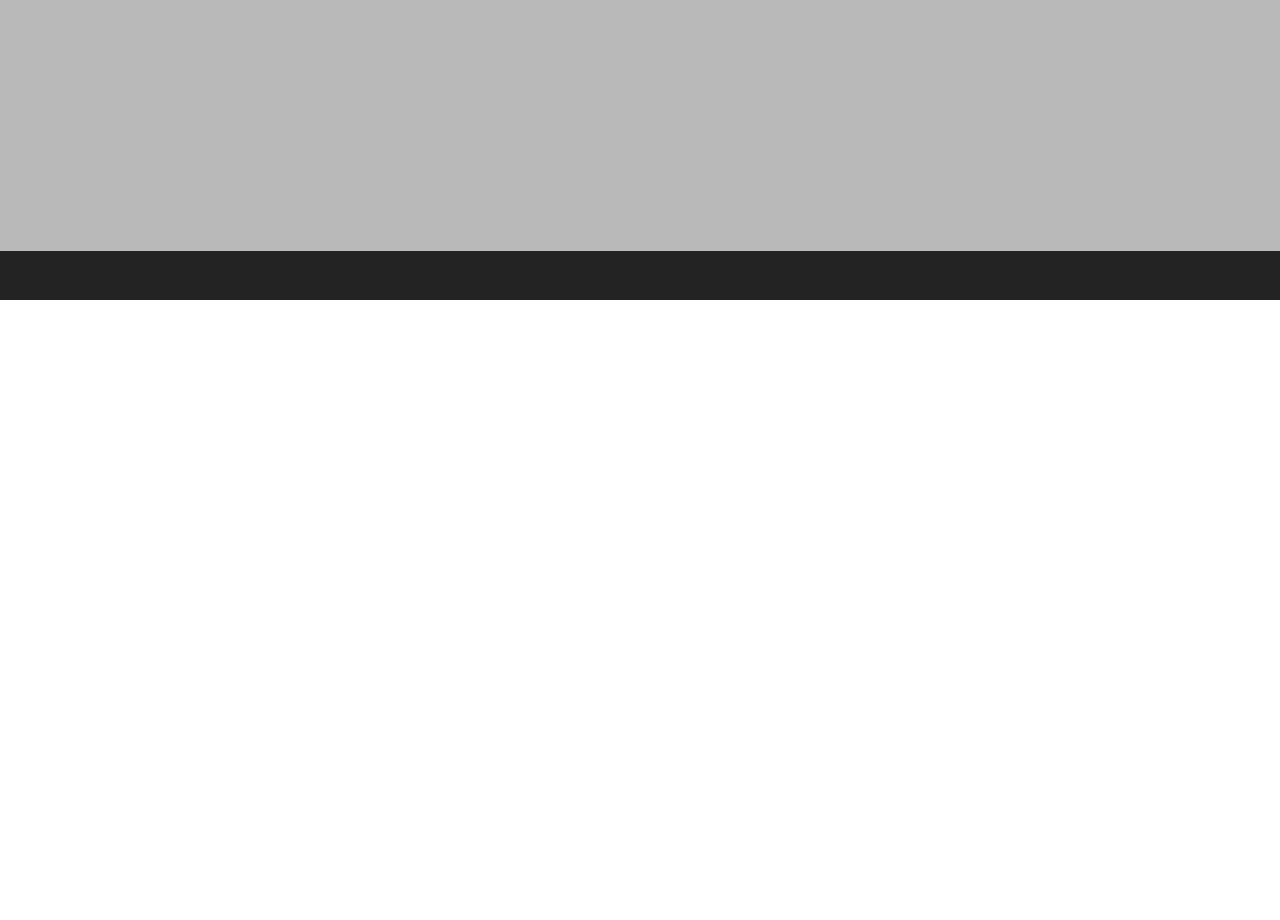
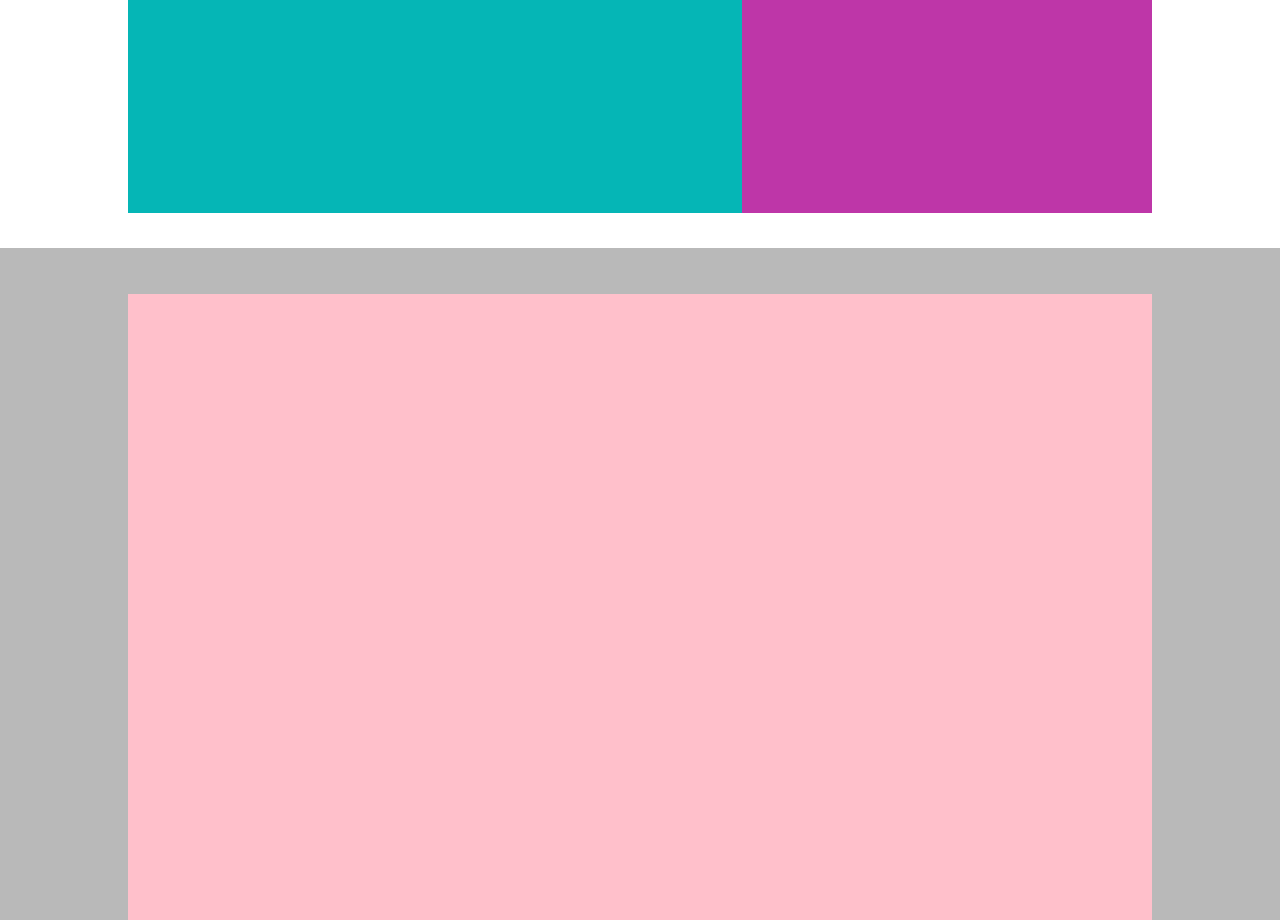
Before and after one commit to christianzaboli/htmlcss-struttura-discord, a plain HTML site: page index.html in a window 1280 px wide. Shown: the part 1700-2620 px from the top of the page. Before the commit the page ends 2000 px from the top, so only its background shows below. Drawn offline with Linux system fonts and the light colour scheme.

Commit message:
big section layout

```diff
--- a/css/style.css
+++ b/css/style.css
@@ -6,7 +6,7 @@
 }
 body{
     width: 100%;
-    height: 2000px;
+    height: 3000px;
     display: flex;
     flex-direction: column;
 }
@@ -22,7 +22,7 @@ body{
 
 /* specifiche header */
 header{
-    height: 5%;
+    height: 2.5%;
     width: 100%;
     background-color: aqua;
     display: flex;
@@ -77,8 +77,8 @@ main{
     background-color: #fff;
 }
 .text-block{
+    height: 85%;
     width: 60%;
-    height: 85%;
     background-color: #05b6b6;
 }
 .img-block{
@@ -89,8 +89,19 @@ main{
 .middle{
     order: 1;
 }
+
+/* big section */
+
 .bigsection{
-    height: 100%;
+    height: 200%;
+    display: flex;
+    flex-flow: row wrap;
+    align-content: center;
+    justify-content: center;
+}
+.bigsection-content{
+    background-color: pink;
+    height: 90%;
 }
 footer{
     height: 250px;
--- a/index.html
+++ b/index.html
@@ -68,10 +68,11 @@
                 </div>
             </div>
 
-
-            <!-- quarta sezione -->
+            <!--  -->
             <div class="main-sections bigsection">
-
+                <div class="bigsection-content container">
+                    <!-- big section content -->
+                </div>
             </div>
 
             <!--sezione finale con footer -->
```
